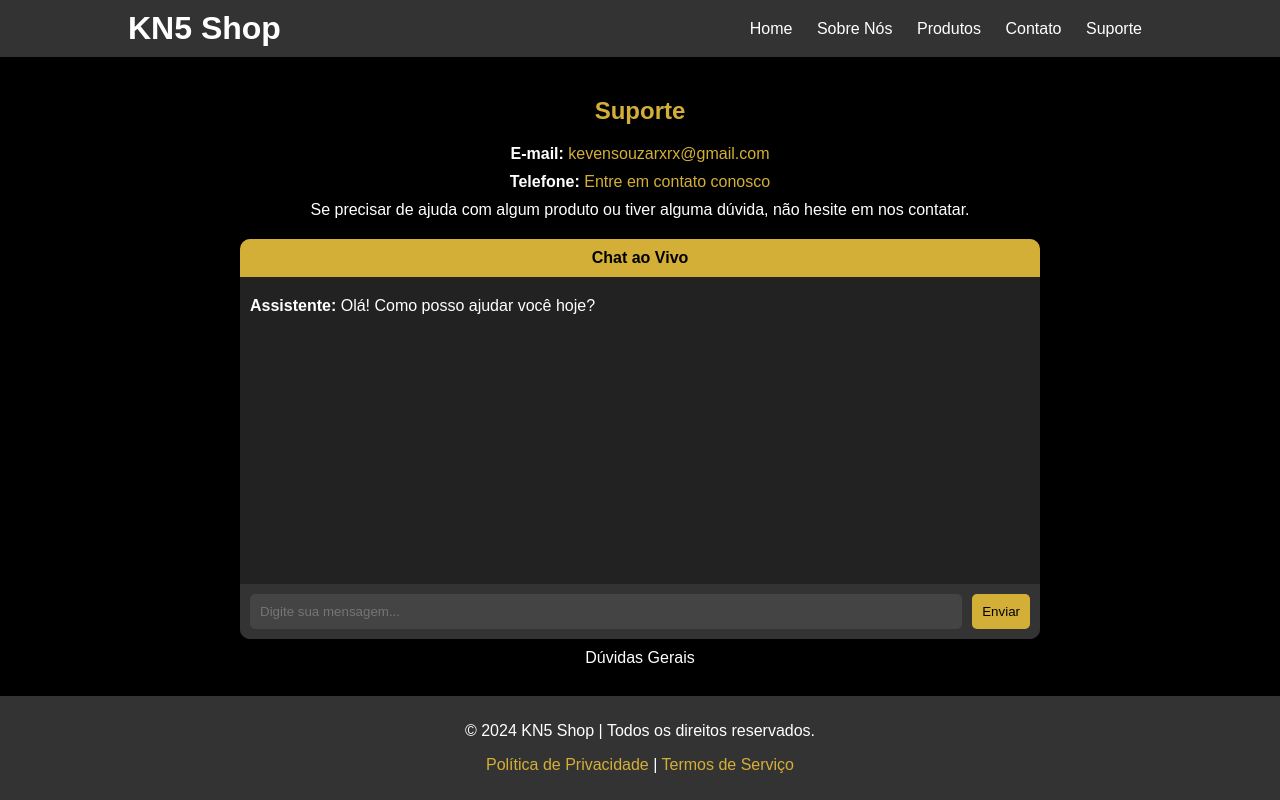
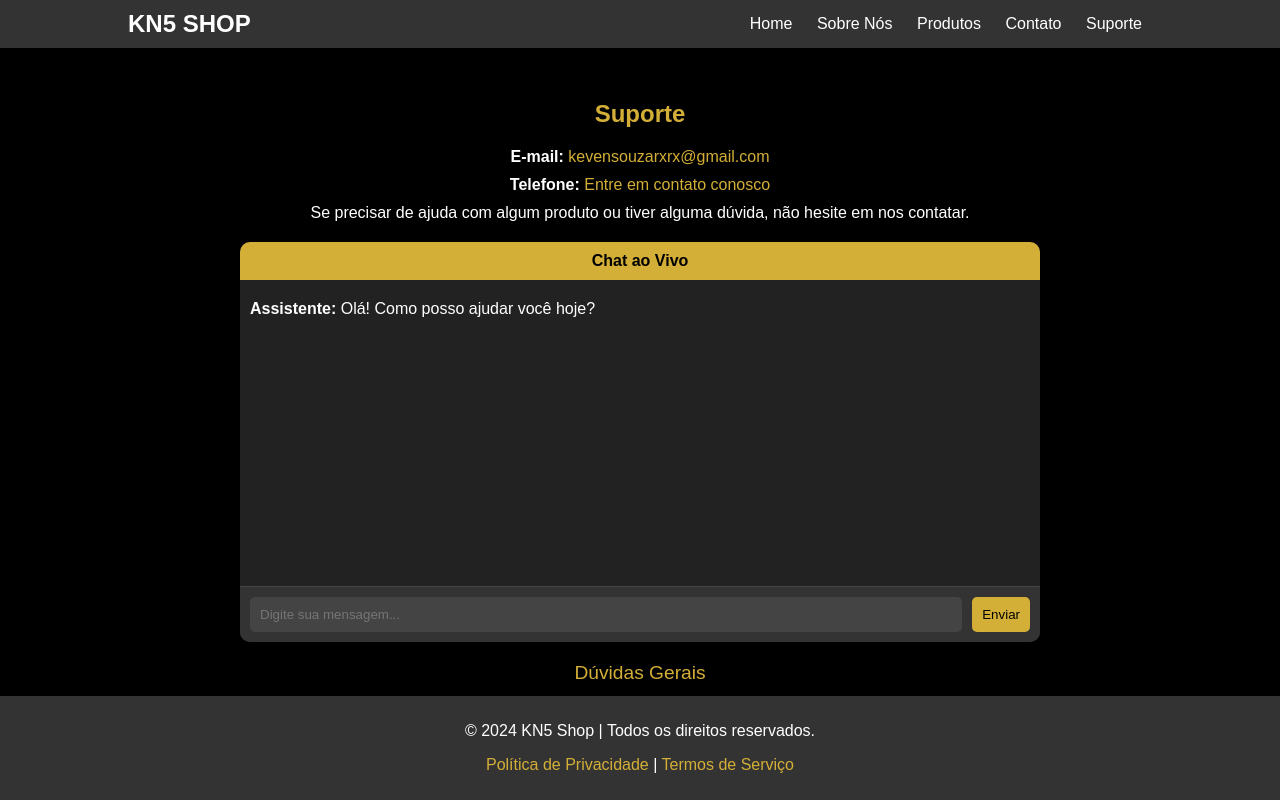
Before and after one commit to KN5Shop/KN5Shop.github.io, a plain HTML site: page support.html in a window 1280 px wide. Drawn offline with Linux system fonts and the light colour scheme.

Commit message:
Suporte V14

```diff
--- a/support.html
+++ b/support.html
@@ -11,12 +11,17 @@
             font-family: Arial, sans-serif;
             background-color: #000; /* Fundo preto para a página */
             color: #fff; /* Texto branco */
+            overflow-x: hidden; /* Evita rolagem horizontal */
         }
 
         header {
             background-color: #333; /* Cor de fundo do cabeçalho */
             padding: 10px 0;
             color: #fff; /* Texto branco no cabeçalho */
+            position: fixed;
+            width: 100%;
+            top: 0;
+            z-index: 1000;
         }
 
         header .container {
@@ -28,16 +33,20 @@
         }
 
         header h1 {
-            color: #fff; /* Texto branco para "KN5 Shop" */
+            font-size: 1.5em;
+            color: #fff;
+            text-transform: uppercase; /* Texto em maiúsculas */
         }
 
         nav a {
             color: #fff; /* Texto branco nos links */
             text-decoration: none;
             margin: 0 10px;
+            transition: color 0.3s, text-decoration 0.3s; /* Transição suave */
         }
 
         nav a:hover {
+            color: #d4af37;
             text-decoration: underline;
         }
 
@@ -61,7 +70,7 @@
             padding: 20px;
             background-color: #000; /* Fundo preto para a seção de suporte */
             color: #fff; /* Texto branco */
-            min-height: 80vh; /* Altura mínima para garantir que a seção ocupe a tela */
+            margin-top: 60px; /* Espaço para o cabeçalho fixo */
         }
 
         .support h2 {
@@ -97,7 +106,7 @@
             background-color: #333;
             color: #fff;
             border-radius: 10px;
-            margin: 20px auto 0 auto; /* Centralizado logo abaixo do texto */
+            margin: 20px auto;
             box-shadow: 0 0 10px rgba(0,0,0,0.5);
             overflow: hidden;
             display: flex;
@@ -124,6 +133,7 @@
             padding: 10px;
             display: flex;
             align-items: center;
+            border-top: 1px solid #444; /* Linha superior */
         }
 
         .chat-footer input {
@@ -143,17 +153,25 @@
             border-radius: 5px;
             color: #000;
             cursor: pointer;
+            transition: background-color 0.3s ease; /* Transição suave */
         }
 
         .chat-footer button:hover {
             background-color: #b59427; /* Tom mais escuro de dourado no hover */
+        }
+
+        .doubts {
+            text-align: center;
+            color: #d4af37;
+            margin-top: 20px;
+            font-size: 1.2em;
         }
     </style>
 </head>
 <body>
     <header>
         <div class="container">
-            <h1>KN5 Shop</h1>
+            <h1>KN5 SHOP</h1>
             <nav>
                 <a href="index.html">Home</a>
                 <a href="about.html">Sobre Nós</a>
@@ -171,7 +189,6 @@
                 <p><strong>Telefone:</strong> <a href="contact.html">Entre em contato conosco</a></p>
                 <p>Se precisar de ajuda com algum produto ou tiver alguma dúvida, não hesite em nos contatar.</p>
             </div>
-            <!-- Widget de Chat fixado após a frase de contato -->
             <div class="chat-widget">
                 <div class="chat-header">Chat ao Vivo</div>
                 <div class="chat-body" id="chatBody">
@@ -182,7 +199,7 @@
                     <button onclick="sendMessage()">Enviar</button>
                 </div>
             </div>
-            <div class="info">
+            <div class="doubts">
                 <p>Dúvidas Gerais</p>
             </div>
         </section>
@@ -191,7 +208,6 @@
         <p>© 2024 KN5 Shop | Todos os direitos reservados.</p>
         <p><a href="privacy-policy.html">Política de Privacidade</a> | <a href="terms.html">Termos de Serviço</a></p>
     </footer>
-    <!-- Adicionando o player de áudio com reprodução automática -->
     <audio autoplay loop>
         <source src="music/music1.mp3" type="audio/mpeg">
         Seu navegador não suporta o elemento de áudio.
```
